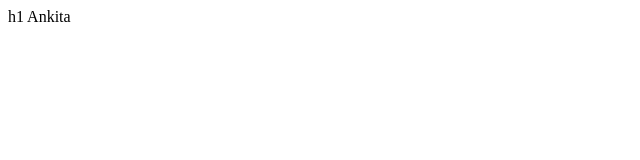
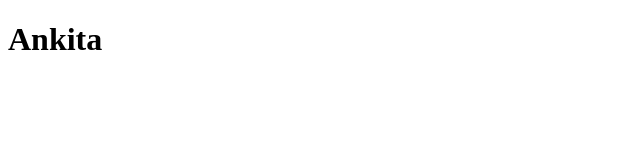
Before and after one commit to Ankirox/resume, a plain HTML site: page index.html in a window 1280 px wide. Shown: the whole page, without its empty margins (0-640 px from the left). Drawn offline with Linux system fonts and the light colour scheme.

Commit message:
Update index.html

```diff
--- a/index.html
+++ b/index.html
@@ -6,6 +6,6 @@
     <title>Ankita Resume</title>
 </head>
 <body>
-    h1 Ankita
+    <h1>Ankita</h1>
 </body>
 </html>
```
